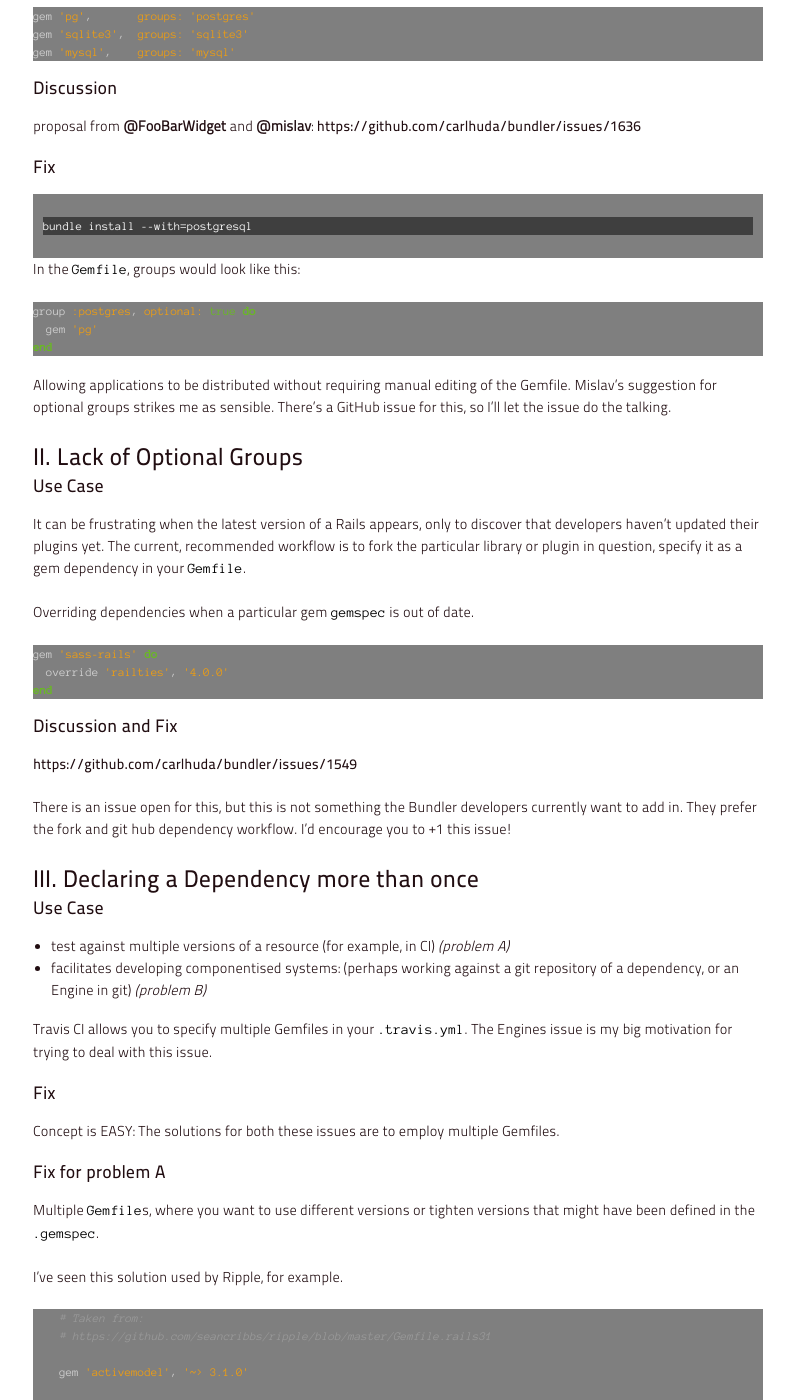
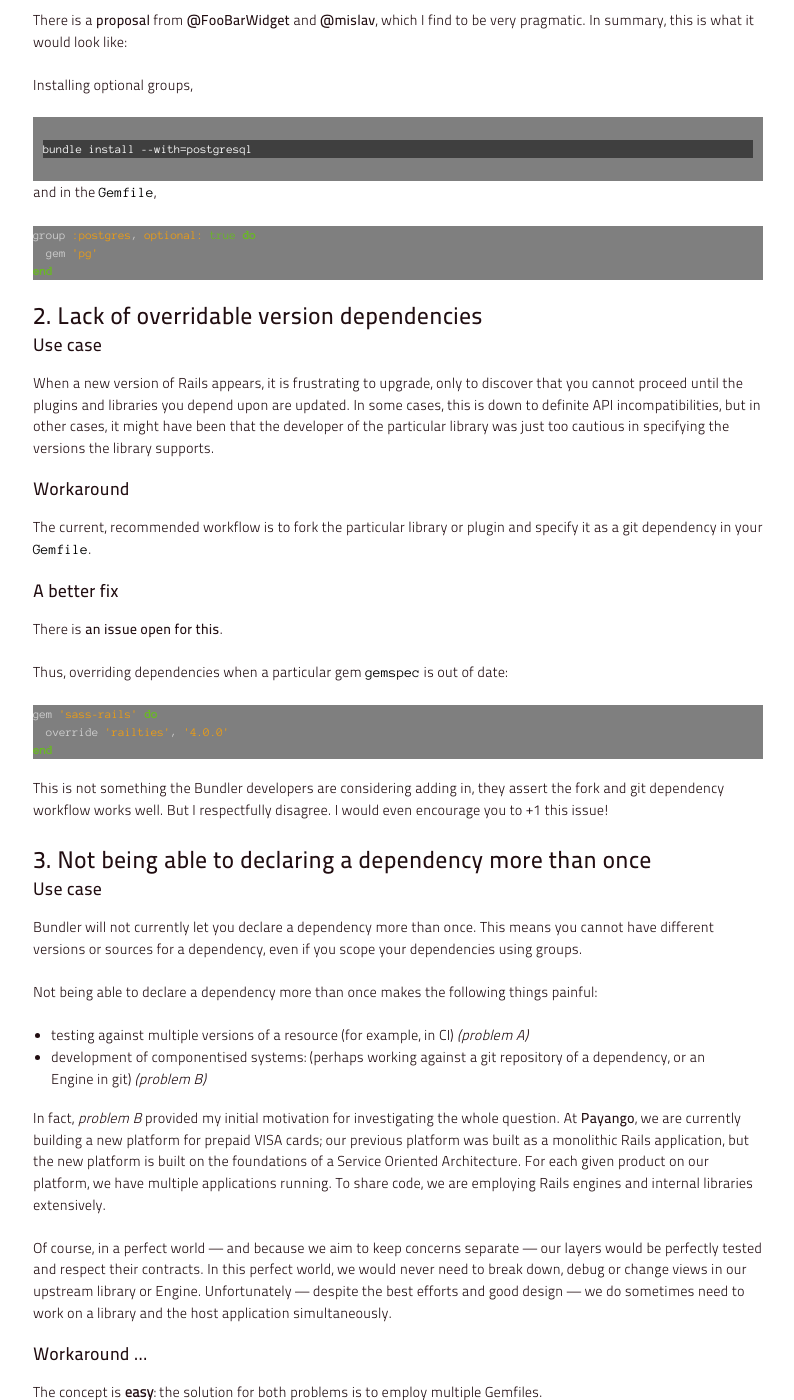
Before and after one commit to myabc/myabc.github.com, a Jekyll site: the page built from _posts/2012-3-18-bundler-pain-points.markdown, in a window 1280 px wide and 1400 px high, scrolled down 1397 px. Shown: the whole window, without its empty margins (242-1036 px from the left). Built offline with Jekyll 4.4.1, drawn with Linux system fonts in a browser that asks for light colours; nearby versions of some CDN libraries; Markdown is read by kramdown in place of the engine named in the settings; comment, search, counter and statistics services are not loaded; some of the changed text lies outside the part shown.

Commit message:
Second pass: 'Bundler Pain Points'
Signed-off-by: Alex Coles <alex@alexbcoles.com>

```diff
--- a/_posts/2012-3-18-bundler-pain-points.markdown
+++ b/_posts/2012-3-18-bundler-pain-points.markdown
@@ -6,42 +6,35 @@ categories: code
 tags:   [bundler, ruby]
 ---
 
-In so many ways, Bundler is a godsend. Yet, like all gems (forgive the wordplay), it's not without a few rough edges.
+In so many ways, [Bundler](http://gembundler.com/) is a godsend. Yet, like all gems (forgive the wordplay), it is not without a few rough edges.
 
-Let's get this clear:
-
-The Ruby world before Bundler was a much more painful place. Manually installing Gems (with the ensuing Gem activation conflicts) was not fun. The Rails 2 way of dependency managment, `config.gem` was buggy, at best.
-
-But unfortunately, that's it for the positive.
+While at the (absolutely fantastic) [Wroclaw.rb](http://wrocloverb.com/) last weekend, I finally took a moment to round up some of these issues into a [lightning talk](http://wrocloverb.alexbcoles.com/). Unfortunately, not having paced myself correctly I got cut off just before the final couple slides. So I resolved to reformulate the content into a blog post. A further **impetus** was a recent [gist](https://gist.github.com/2063855) by [Sven Fuchs](http://twitter.com/svenfuchs) (der [Travis CI](http://travis-ci.org/)- und Ruby I18n-Meister).
 
 
-While at the (absolutely fantastic) [Wroclaw.rb](http://wrocloverb.com/) last weekend, I finally took a moment to round up some of these issues into a [lightning talk](http://wrocloverb.alexbcoles.com/). Unfortunately, not having paced myself correctly I got cut off just before the final couple slides. So I resolved to reformulate the content into a blog post. A further impetus was a recent [gist](https://gist.github.com/2063855) by [Sven Fuchs](http://twitter.com/svenfuchs) (der [Travis CI](http://travis-ci.org/)- und Ruby I18n-Meister).
+The aim of this article is to highlight a handful of — what I consider to be — the rough edges, and to proffer potential solutions/workarounds.
+
+Perhaps surprisingly, something I am not going to feature in this article is the question of **performance** (i.e. that **infamous** `Fetching source index…` wait), as with the recent launch of Bundler 1.1 these issues are largely [resolved](http://patshaughnessy.net/2011/10/14/why-bundler-1-1-will-be-much-faster). If you have not upgraded, please do. Bundler uses semantic versioning and this release should be fully API-compatible with Bundler 1.0.x.
 
 
-The aim of this article is to highlight a a handful of (what I consider) to be the rough edges, and profer potential solutions/workarounds.
+Here is my run down of **the top 3 Bundler pain points**:
 
-Perhaps surprisingly, somethign I'm not going to feature is not in this article is any mention of performance (i.e. in other words that infamous `Fetching source index…` wait). That's largely [resolved](http://patshaughnessy.net/2011/10/14/why-bundler-1-1-will-be-much-faster) with the recent launch of Bundler 1.1. If you haven't upgraded, do. Bundler uses semantic versioning and this release should be fully API-compatible with Bundler 1.0.x.
+1. **Lack of optional groups**
+2. **Lack of overridable version dependencies**
+3. **Not being able to declaring a dependency more than once**
 
 
-Here's my run down of my **top 3 Bundler pain points**:
+## 1. Lack of optional groups
+### Use case
 
-1. **Lack of Optional Groups**
-2. **Lack of Overridable Version Dependencies**
-3. **Not being able to declaring a Dependency more than once**
+You are developing an **application** (as opposed to a **library**) and you want it to be usable and deployable 'out of the box.' You do not want your users to have to manually edit (or uncomment lines in) their `Gemfile`. You will find that this problem arises nearly always with database drivers.
 
+### Workaround
 
-## I. Lack of Optional Groups
-### Use Case
-
-- You're developing an **application** (as opposed to a **library**) and you want it to be usable and deployable "out of the box." You don't want your users to have to manually edit (or uncomment lines in) their `Gemfile`.
-- This problem nearly always arises with database drivers.
-
-### In more detail…
+The current best workaround is something along these lines:
 
     bundle install --without=postgres,sqlite3
 
-You could use groups, but you have to provide a list of what you want to
-exclude rather than include.
+In other words, rather than specifying groups to _include_, you have to provide a list of what you want to _exclude_.
 
 {% highlight ruby %}
 gem 'pg',       groups: 'postgres'
@@ -49,17 +42,15 @@ gem 'sqlite3',  groups: 'sqlite3'
 gem 'mysql',    groups: 'mysql'
 {% endhighlight %}
 
-### Discussion
+### A better fix
 
-proposal from **@FooBarWidget** and **@mislav**:
-<https://github.com/carlhuda/bundler/issues/1636>
+There is a [proposal](https://github.com/carlhuda/bundler/issues/1636) from [@FooBarWidget] and [@mislav], which I find to be very pragmatic. In summary, this is what it would look like:
 
-
-### Fix
+Installing optional groups,
 
     bundle install --with=postgresql
 
-In the `Gemfile`, groups would look like this:
+and in the `Gemfile`,
 
 {% highlight ruby %}
 group :postgres, optional: true do
@@ -67,16 +58,21 @@ group :postgres, optional: true do
 end
 {% endhighlight %}
 
-Allowing applications to be distributed without requiring manual editing
-of the Gemfile. Mislav's suggestion for optional groups strikes me as sensible.
-There's a GitHub issue for this, so I'll let the issue do the talking.
 
-## II. Lack of Optional Groups
-### Use Case
+## 2. Lack of overridable version dependencies
+### Use case
 
-It can be frustrating when the latest version of a Rails appears, only to discover that developers haven't updated their plugins yet. The current, recommended workflow is to fork the particular library or plugin in question, specify it as a gem dependency in your `Gemfile`.
+When a new version of Rails appears, it is frustrating to upgrade, only to discover that you cannot proceed until the plugins and libraries you depend upon are updated. In some cases, this is down to definite API incompatibilities, but in other cases, it might have been that the developer of the particular library was just too cautious in specifying the versions the library supports.
 
-Overriding dependencies when a particular gem `gemspec` is out of date.
+### Workaround
+
+The current, recommended workflow is to fork the particular library or plugin and specify it as a git dependency in your `Gemfile`.
+
+### A better fix
+
+There is [an issue open for this](https://github.com/carlhuda/bundler/issues/1549).
+
+Thus, overriding dependencies when a particular gem `gemspec` is out of date:
 
 {% highlight ruby %}
 gem 'sass-rails' do
@@ -84,41 +80,36 @@ gem 'sass-rails' do
 end
 {% endhighlight %}
 
+This is not something the Bundler developers are considering adding in, they assert the fork and git dependency workflow works well. But I respectfully disagree.
+I would even encourage you to +1 this issue!
 
+## 3. Not being able to declaring a dependency more than once
 
-### Discussion and Fix
+### Use case
 
-<https://github.com/carlhuda/bundler/issues/1549>
+Bundler will not currently let you declare a dependency more than once. This means you cannot have different versions or sources for a dependency, even if you scope your dependencies using groups.
 
-There is an issue open for this, but this is not something the Bundler
-developers currently want to add in. They prefer the fork and git hub dependency
-workflow. I'd encourage you to +1 this issue!
+Not being able to declare a dependency more than once makes the following things painful:
 
-
-
-## III. Declaring a Dependency more than once
-### Use Case
-
-- test against multiple versions of a resource (for example, in CI) _(problem A)_
-- facilitates developing componentised systems:
+- testing against multiple versions of a resource (for example, in CI) _(problem A)_
+- development of componentised systems:
   (perhaps working against a git repository of a dependency, or an Engine in git)
   _(problem B)_
 
-Travis CI allows you to specify multiple Gemfiles in your `.travis.yml`.
-The Engines issue is my big motivation for trying to deal with this issue.
+In fact, _problem B_ provided my initial motivation for investigating the whole question. At [Payango](http://payango.com/en), we are currently building a new platform for prepaid VISA cards; our previous platform was built as a monolithic Rails application, but the new platform is built on the foundations of a Service Oriented Architecture. For each given product on our platform, we have multiple applications running. To share code, we are employing Rails engines and internal libraries extensively.
+
+Of course, in a perfect world — and because we aim to keep concerns separate — our layers would be perfectly tested and respect their contracts. In this perfect world, we would never need to break down, debug or change views in our upstream library or Engine. Unfortunately — despite the best efforts and good design — we do sometimes need to work on a library and the host application simultaneously.
+
+### Workaround …
+
+The concept is **easy**: the solution for both problems is to employ multiple Gemfiles.
 
 
-### Fix
+#### … for problem A
 
-Concept is EASY: The solutions for both these issues are to employ multiple Gemfiles.
+Create more than one `Gemfile`, where you want to use different versions or a specify a tighter version than that defined in the `.gemspec`.
 
-
-### Fix for problem A
-
-Multiple `Gemfile`s, where you want to use different versions or tighten versions
-that might have been defined in the `.gemspec`.
-
-I've seen this solution used by Ripple, for example.
+I have seen this solution used by Ripple, for example:
 
 {% highlight ruby %}
     # Taken from:
@@ -129,45 +120,73 @@ I've seen this solution used by Ripple, for example.
     instance_eval File.read(File.expand_path('../Gemfile', __FILE__))
 {% endhighlight %}
 
-### Fix for problem B
+where the `.gemspec` may contain,
 
-Set `BUNDLE_GEMFILE` and use a `Gemfile.local`
-
-Multiple Gemfiles, where you want to use different versions or tighten versions
-that might have been defined in the `.gemspec`.
+{% highlight ruby %}
+gem.add_dependency "activemodel", [">= 3.0.0", "< 3.3.0"]
+{% endhighlight %}
 
 
-Handling multiple Gemfiles is of course, a big pain. So use Rake:
+such an approach is useful for automated testing, particularly [Continuous Integration](http://en.wikipedia.org/wiki/Continuous_integration). Travis CI allows you to specify multiple Gemfiles in your `.travis.yml`,
+
+{% highlight yaml %}
+gemfile:
+  - Gemfile.rails30
+  - Gemfile.rails31
+  - Gemfile.rails32
+{% endhighlight %}
+
+#### … for problem B
+
+The solution lies in the environment variable `BUNDLE_GEMFILE`. First create a copy of your `Gemfile` as `Gemfile.local` and specify your path dependencies in your `Gemfile.local`, keeping your git or gem dependencies in your original `Gemfile`.
+
+When it comes to working with the host application or library, just make sure `BUNDLE_GEMFILE` is set:
+
+    BUNDLE_GEMFILE=Gemfile.local bundle install
+    BUNDLE_GEMFILE=Gemfile.local rake spec
+    BUNDLE_GEMFILE=Gemfile.local rails server
+
+of course you can wrap this into a script,
+
+    local_gemfile_on
+    local_gemfile_off
+
+
+Keeping more than one `Gemfile` is, of course, a big pain. So, use Rake to keep the copy in sync:
 
 {% highlight ruby %}
     task :local_gemfile do
       gemfile = File.read('Gemfile')
       gemfile.gsub!(/git: ["']git@github\.com:payango\/([\w-]+)\.git["']/, 'path: \'../\1\'')
       File.open('Gemfile.local', 'w') { |file| file.write(gemfile) }
+    end
 {% endhighlight %}
 
-<https://gist.github.com/2016633>
+See the [gist](https://gist.github.com/2016633) for the full tasks.
 
+Two points to bear in mind when using this technique with Rails:
 
-When it comes to working with the repository, just make sure your `BUNDLE_GEMFILE` is set.
+- This will not handle code reloading: just because you do not have to `bundle update` each time you want to pull in the latest version of your library/Engine, it does not mean you will see all changes straight away. I have not yet worked out a solution for reloading Engines code on change.
 
-    BUNDLE_GEMFILE=Gemfile.local bundle install
+- If you are building on top of an older point release of Rails 3.x, you may need to update your `config/boot.rb` file. Because, older generated boot files overwrote the `BUNDLE_GEMFILE` environment variable, make sure your file looks [like this](https://github.com/rails/rails/blob/master/railties/lib/rails/generators/rails/app/templates/config/boot.rb).
 
-My Bash skills leave much to be desired. Of course you can wrap this in a script:
+### A better fix
 
-    local_gemfile_on
-    local_gemfile_off
+A better fix is on its way. Just as I was finishing this article, the following [pull request](https://github.com/carlhuda/bundler/pull/1779) from [@josevalim] was merged. I have yet to dig through the code, and it will take some time until the feature is released, but it looks promising.
 
-Still to be fixed: autoloading of Engines, libraries. Upgrade `BUNDLE_GEMFILE`.
-If you're using Rails 3.1, you may also have to update your `config/boot.rb`
-Autoloading - any solutions for this?
+## As a conclusion
 
+Let us get this clear (and to end on a positive note):
 
-I respectfully disagree with [@indirect]'s assertion that Bundler is not a time-saving tool. It is. Just as with a vaccuum cleaner. With the notable exception of its resolution engine, there's little you couldn't accomplish without Bundler (you can iterate through a list of required gems from a Manifest.txt and install them
-manually).
+The Ruby world before Bundler was a much more painful place. Manually installing Gems — with the ensuing Gem activation conflicts — was not fun. The Rails 2 way of dependency management, `config.gem` was buggy, at best.
+
+Bundler has collectively spared us thousands of hours, and I hope to see it improved further.
 
 _What are your pain points?_
 
-[FooBarWidget]:https://github.com/FooBarWidget
-[mislav]:https://github.com/mislav
-[indirect]:https://github.com/indirect
+
+
+[@FooBarWidget]:https://github.com/FooBarWidget
+[@mislav]:https://github.com/mislav
+[@indirect]:https://github.com/indirect
+[@josevalim]:(http://github.com/josevalim)
```
